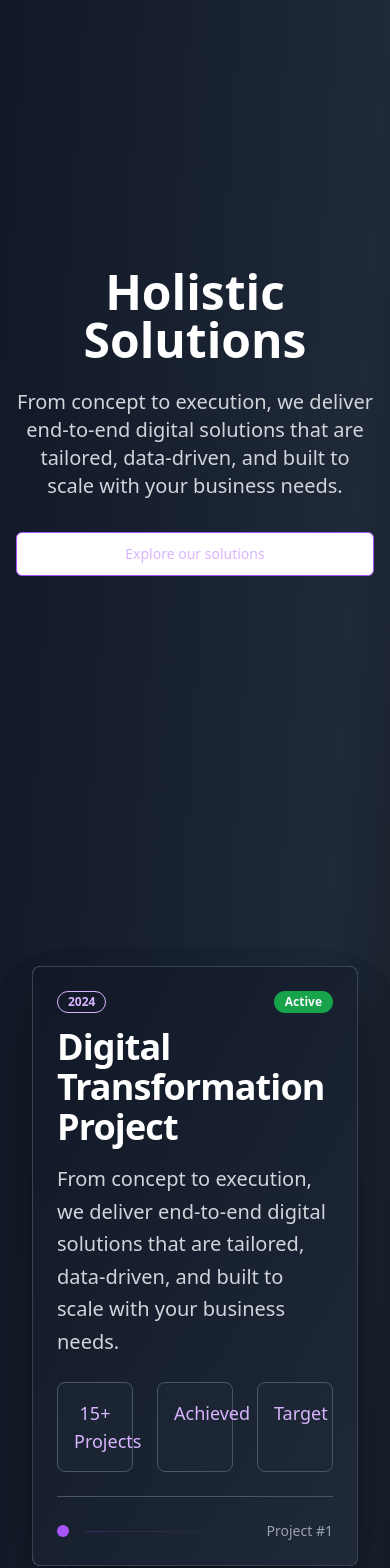
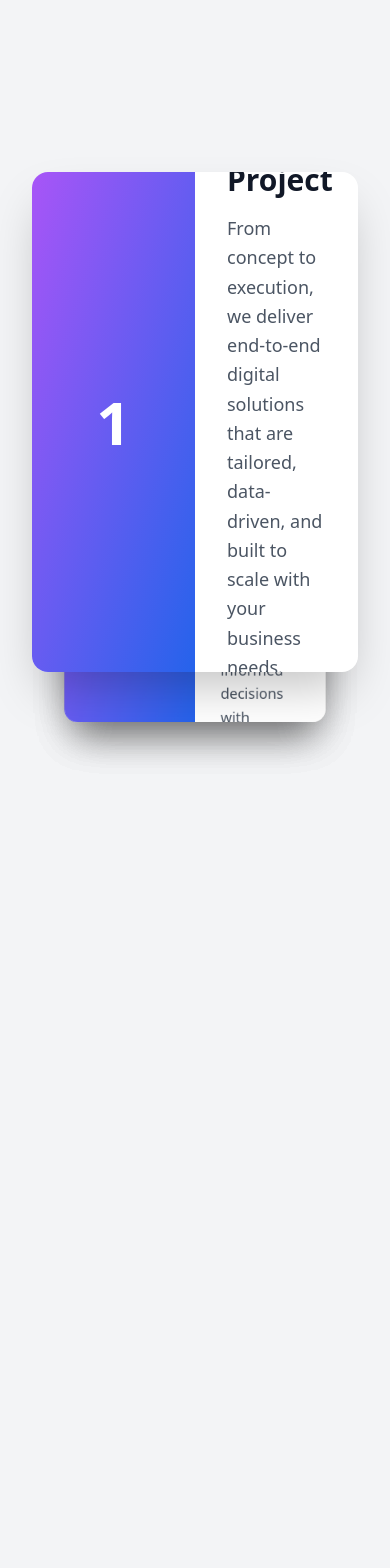
Before and after one commit to bytesameer/card-stack, a React (Vite) app: page / in a window 390 px wide. Shown: the top 1568 px of the page. Built offline with nearby package versions, Linux system fonts and the light colour scheme.

Commit message:
Refactor: Combine card stack component and card layout
Consolidate card stack and card item components into a single file. Implement the card layout with image on the left and content on the right. Remove unnecessary elements, keeping only the card stack functionality.

```diff
--- a/src/components/CardStack.tsx
+++ b/src/components/CardStack.tsx
@@ -19,37 +19,39 @@ const CardStack: React.FC<CardStackProps> = ({ cards }) => {
     const container = containerRef.current;
     if (!container || cards.length === 0) return;
 
-    // Clear any existing ScrollTriggers
+    // Clear existing ScrollTriggers
     ScrollTrigger.getAll().forEach(trigger => trigger.kill());
 
-    // Set initial positions and scales
+    // Set initial positions
     cardsRef.current.forEach((card, index) => {
       if (card) {
         gsap.set(card, {
-          y: 0,
-          scale: 1,
-          zIndex: cards.length - index, // Higher index = higher z-index for stacking
+          scale: index === 0 ? 1 : 0.8,
+          y: index === 0 ? 0 : 100,
+          zIndex: cards.length - index,
           transformOrigin: "center center"
         });
       }
     });
 
-    // Create scroll animations for each card
+    // Create animations for each card
     cardsRef.current.forEach((card, index) => {
-      if (card && index < cards.length - 1) {
-        // Create animation for current card (scales down and moves up slightly)
+      if (!card) return;
+
+      if (index > 0) {
+        // Animation for cards coming in
         ScrollTrigger.create({
           trigger: container,
-          start: `top+=${index * window.innerHeight} top`,
-          end: `top+=${(index + 1) * window.innerHeight} top`,
+          start: `top+=${(index - 1) * window.innerHeight * 0.8} top`,
+          end: `top+=${index * window.innerHeight * 0.8} top`,
           scrub: 1,
           onUpdate: (self) => {
             const progress = self.progress;
 
-            // Current card scales down and moves up slightly as it gets covered
+            // Current card scales up and moves to center
             gsap.to(card, {
-              scale: 1 - (progress * 0.1), // Scale from 1 to 0.9
-              y: -progress * 50, // Move up slightly
+              scale: 0.8 + (progress * 0.2),
+              y: 100 - (progress * 100),
               duration: 0.1,
               ease: "none"
             });
@@ -57,22 +59,20 @@ const CardStack: React.FC<CardStackProps> = ({ cards }) => {
         });
       }
 
-      // Animation for the next card coming in
-      if (card && index > 0) {
-        const prevCard = cardsRef.current[index - 1];
-
+      if (index < cards.length - 1) {
+        // Animation for cards going out (being covered)
         ScrollTrigger.create({
           trigger: container,
-          start: `top+=${(index - 1) * window.innerHeight} top`,
-          end: `top+=${index * window.innerHeight} top`,
+          start: `top+=${index * window.innerHeight * 0.8} top`,
+          end: `top+=${(index + 1) * window.innerHeight * 0.8} top`,
           scrub: 1,
           onUpdate: (self) => {
             const progress = self.progress;
 
-            // Next card scales up from below as it comes into view
+            // Previous card scales down and moves slightly up
             gsap.to(card, {
-              scale: 0.8 + (progress * 0.2), // Scale from 0.8 to 1
-              y: 100 - (progress * 100), // Move from bottom to center
+              scale: 1 - (progress * 0.1),
+              y: -progress * 30,
               duration: 0.1,
               ease: "none"
             });
@@ -93,10 +93,10 @@ const CardStack: React.FC<CardStackProps> = ({ cards }) => {
   return (
     <div
       ref={containerRef}
-      className="relative"
-      style={{ height: `${cards.length * 100}vh` }}
+      className="relative bg-gray-100"
+      style={{ height: `${cards.length * 80}vh` }}
     >
-      <div className="sticky top-0 h-screen w-full overflow-hidden flex items-center justify-center">
+      <div className="sticky top-0 h-screen w-full flex items-center justify-center">
         {cards.map((card, index) => (
           <CardStackItem
             key={card.id}
--- a/src/components/CardStackItem.tsx
+++ b/src/components/CardStackItem.tsx
@@ -1,7 +1,5 @@
 
 import React from 'react';
-import { Card, CardContent, CardHeader, CardTitle, CardDescription } from '@/components/ui/card';
-import { Badge } from '@/components/ui/badge';
 import { Card as CardType } from '@/types/Card';
 
 interface CardStackItemProps {
@@ -14,53 +12,65 @@ const CardStackItem = React.forwardRef<HTMLDivElement, CardStackItemProps>(
     return (
       <div
         ref={ref}
-        className="absolute w-full h-full flex items-center justify-center p-8"
+        className="absolute inset-0 flex items-center justify-center p-8"
         style={{
           willChange: 'transform',
-          transform: index === 0 ? 'translateY(0) scale(1)' : 'translateY(100px) scale(0.8)'
+          zIndex: index + 1
         }}
       >
-        <Card className="w-full max-w-4xl h-[600px] bg-gradient-to-br from-gray-900 to-gray-800 border-gray-700 text-white shadow-2xl">
-          <CardHeader className="pb-4">
-            <div className="flex justify-between items-start mb-2">
-              <Badge variant="outline" className="text-purple-300 border-purple-300">
+        <div className="w-full max-w-5xl h-[500px] bg-white rounded-2xl shadow-2xl overflow-hidden flex">
+          {/* Image Section */}
+          <div className="w-1/2 bg-gradient-to-br from-purple-500 to-blue-600 flex items-center justify-center">
+            {card.imageUrl ? (
+              <img
+                src={card.imageUrl}
+                alt={card.title}
+                className="w-full h-full object-cover"
+              />
+            ) : (
+              <div className="text-white text-6xl font-bold">
+                {card.id}
+              </div>
+            )}
+          </div>
+
+          {/* Content Section */}
+          <div className="w-1/2 p-8 flex flex-col justify-center">
+            <div className="mb-4">
+              <span className="inline-block px-3 py-1 bg-purple-100 text-purple-800 rounded-full text-sm font-medium">
                 {card.year}
-              </Badge>
-              <Badge
-                variant={card.status === 'Active' ? 'default' : 'secondary'}
-                className={card.status === 'Active' ? 'bg-green-600' : 'bg-gray-600'}
-              >
+              </span>
+              <span className={`inline-block px-3 py-1 rounded-full text-sm font-medium ml-2 ${
+                card.status === 'Active'
+                  ? 'bg-green-100 text-green-800'
+                  : 'bg-gray-100 text-gray-800'
+              }`}>
                 {card.status}
-              </Badge>
+              </span>
             </div>
-            <CardTitle className="text-4xl font-bold text-white">
+
+            <h2 className="text-3xl font-bold text-gray-900 mb-4">
               {card.title}
-            </CardTitle>
-          </CardHeader>
-          <CardContent className="space-y-6">
-            <CardDescription className="text-gray-300 text-xl leading-relaxed">
+            </h2>
+
+            <p className="text-gray-600 text-lg leading-relaxed mb-6">
               {card.description}
-            </CardDescription>
+            </p>
 
             {card.achievements && (
-              <div className="grid grid-cols-3 gap-6">
+              <div className="flex flex-wrap gap-2">
                 {card.achievements.map((achievement, idx) => (
-                  <div key={idx} className="text-center p-4 bg-gray-800/50 rounded-lg border border-gray-600">
-                    <div className="text-lg font-medium text-purple-300">
-                      {achievement}
-                    </div>
-                  </div>
+                  <span
+                    key={idx}
+                    className="px-3 py-1 bg-gray-100 text-gray-700 rounded-lg text-sm"
+                  >
+                    {achievement}
+                  </span>
                 ))}
               </div>
             )}
-
-            <div className="flex items-center justify-between pt-6 border-t border-gray-600">
-              <div className="w-3 h-3 bg-purple-500 rounded-full"></div>
-              <div className="flex-1 h-px bg-gradient-to-r from-purple-500/20 to-transparent ml-4"></div>
-              <span className="text-sm text-gray-400 ml-4">Project #{card.id}</span>
-            </div>
-          </CardContent>
-        </Card>
+          </div>
+        </div>
       </div>
     );
   }
--- a/src/pages/Index.tsx
+++ b/src/pages/Index.tsx
@@ -2,71 +2,11 @@
 import React from 'react';
 import CardStack from '@/components/CardStack';
 import { cardData } from '@/data/cardData';
-import { Button } from '@/components/ui/button';
 
 const Index = () => {
   return (
-    <div className="min-h-screen bg-gradient-to-br from-gray-900 via-gray-800 to-black">
-      {/* Hero Section */}
-      <div className="container mx-auto px-4 py-16 text-center min-h-screen flex flex-col justify-center">
-        <h1 className="text-5xl font-bold mb-6 text-white">
-          Holistic Solutions
-        </h1>
-        <p className="text-xl text-gray-300 mb-8 max-w-3xl mx-auto">
-          From concept to execution, we deliver end-to-end digital solutions that are
-          tailored, data-driven, and built to scale with your business needs.
-        </p>
-        <Button
-          variant="outline"
-          size="lg"
-          className="border-purple-500 text-purple-300 hover:bg-purple-500 hover:text-white"
-        >
-          Explore our solutions
-        </Button>
-      </div>
-
-      {/* Card Stack Section */}
+    <div className="min-h-screen">
       <CardStack cards={cardData} />
-
-      {/* Demo Content After Cards */}
-      <div className="min-h-screen bg-gradient-to-br from-purple-900 via-blue-900 to-black">
-        <div className="container mx-auto px-4 py-32">
-          <div className="text-center text-white mb-16">
-            <h2 className="text-4xl font-bold mb-6">Ready to Transform Your Business?</h2>
-            <p className="text-xl text-gray-300 mb-8 max-w-2xl mx-auto">
-              Let's discuss how our holistic solutions can drive your digital transformation forward.
-            </p>
-            <Button size="lg" className="bg-purple-600 hover:bg-purple-700">
-              Get Started Today
-            </Button>
-          </div>
-
-          <div className="grid grid-cols-1 md:grid-cols-3 gap-8 mt-16">
-            <div className="p-6 bg-gray-800/50 rounded-lg border border-gray-600">
-              <h3 className="text-xl font-bold text-white mb-4">Innovation</h3>
-              <p className="text-gray-300">Cutting-edge solutions that drive business growth</p>
-            </div>
-            <div className="p-6 bg-gray-800/50 rounded-lg border border-gray-600">
-              <h3 className="text-xl font-bold text-white mb-4">Scalability</h3>
-              <p className="text-gray-300">Built to grow with your business needs</p>
-            </div>
-            <div className="p-6 bg-gray-800/50 rounded-lg border border-gray-600">
-              <h3 className="text-xl font-bold text-white mb-4">Support</h3>
-              <p className="text-gray-300">24/7 dedicated support for your success</p>
-            </div>
-          </div>
-        </div>
-      </div>
-
-      {/* Additional Demo Content */}
-      <div className="min-h-screen bg-gradient-to-br from-gray-900 to-black flex items-center">
-        <div className="container mx-auto px-4 text-center">
-          <h2 className="text-5xl font-bold text-white mb-8">The Future is Here</h2>
-          <p className="text-2xl text-gray-400 max-w-4xl mx-auto">
-            Experience seamless integration of technology and business strategy that propels your organization into the digital age.
-          </p>
-        </div>
-      </div>
     </div>
   );
 };
```
